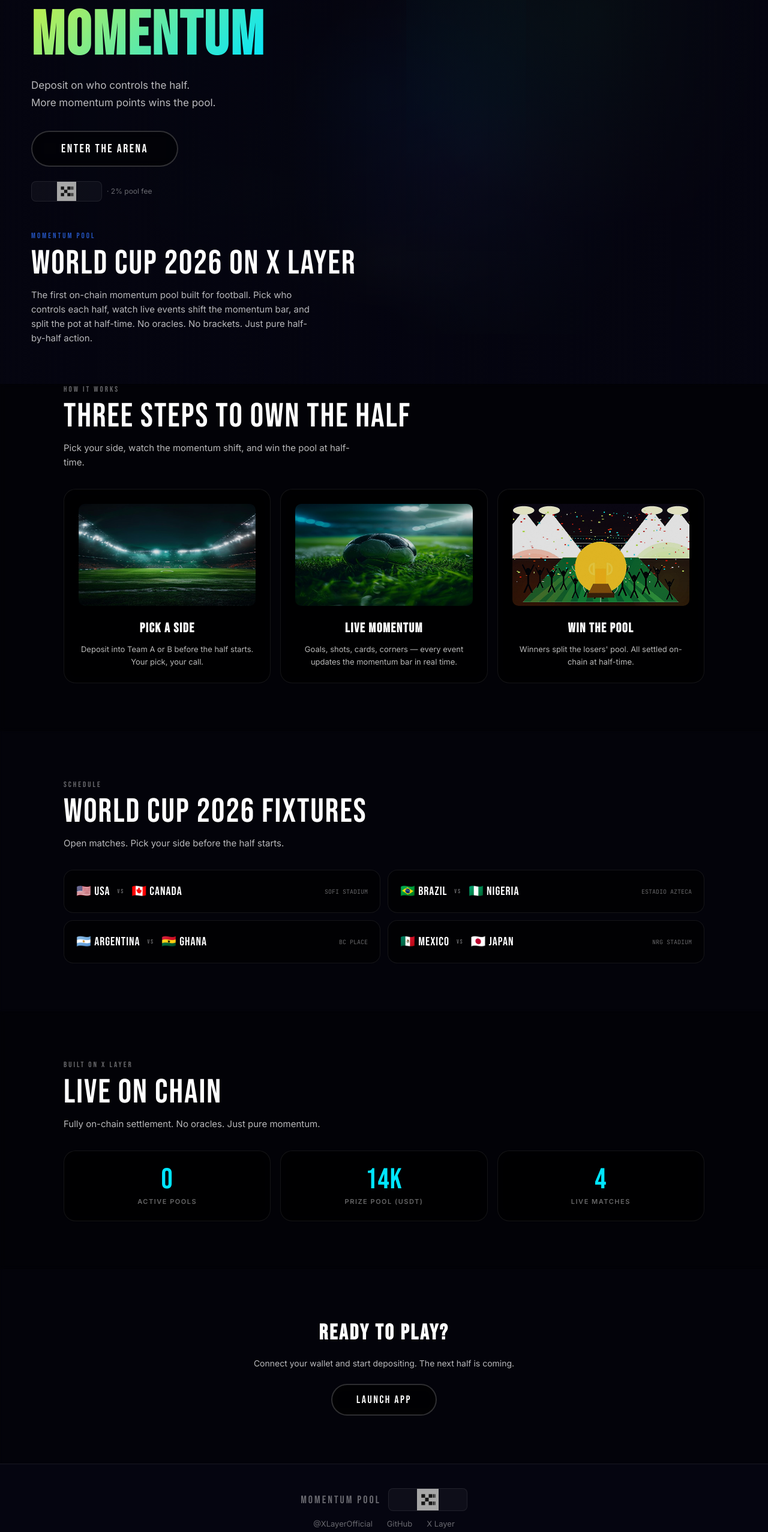
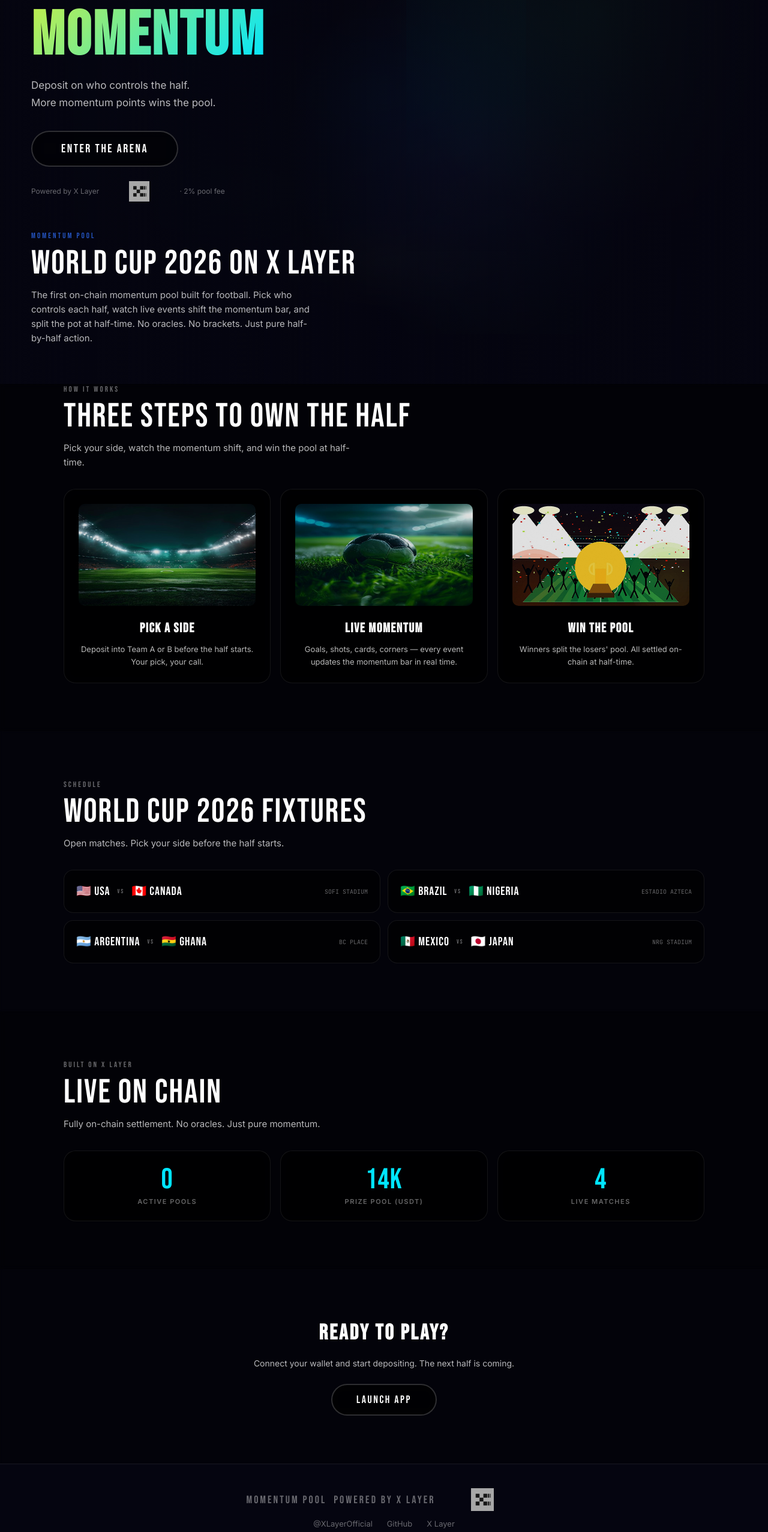
Before and after one commit to latest63/Latest-MomentumPool, a Next.js app: page / in a window 1280 px wide. Shown: the part 243-2797 px from the top of the page at 60% size. Built offline with nearby package versions, Linux system fonts and the light colour scheme.

Commit message:
Restore Powered by X Layer text, remove border/frame from badge image

```diff
--- a/app/globals.css
+++ b/app/globals.css
@@ -586,8 +586,6 @@ body {
   height: 34px;
   object-fit: contain;
   border-radius: 8px;
-  background: rgba(255,255,255,0.04);
-  border: 1px solid rgba(255,255,255,0.08);
 }
 
 .footer-powered-img {
--- a/app/page.tsx
+++ b/app/page.tsx
@@ -101,7 +101,8 @@ export default function Home() {
                   Enter the Arena
                 </button>
                 <div className="hero-hint powered-by-badge-row">
-                  <img src="/assets/x-layer-powered.jpeg" alt="X Layer" className="xlayer-powered-badge" />
+                  <span>Powered by X Layer</span>
+                  <img src="/assets/x-layer-powered.jpeg" alt="X Layer logo" className="xlayer-powered-badge" />
                   <span>&middot; 2% pool fee</span>
                 </div>
               </div>
@@ -204,7 +205,8 @@ export default function Home() {
           <section className="footer-section">
             <div className="footer-powered">
               <span>Momentum Pool</span>
-              <img src="/assets/x-layer-powered.jpeg" alt="X Layer" className="xlayer-powered-badge footer-powered-img" />
+              <span className="footer-powered-text">Powered by X Layer</span>
+              <img src="/assets/x-layer-powered.jpeg" alt="X Layer logo" className="xlayer-powered-badge footer-powered-img" />
             </div>
             <div className="footer-links">
               <a href="https://x.com/XLayerOfficial" target="_blank" rel="noopener">@XLayerOfficial</a>
```
